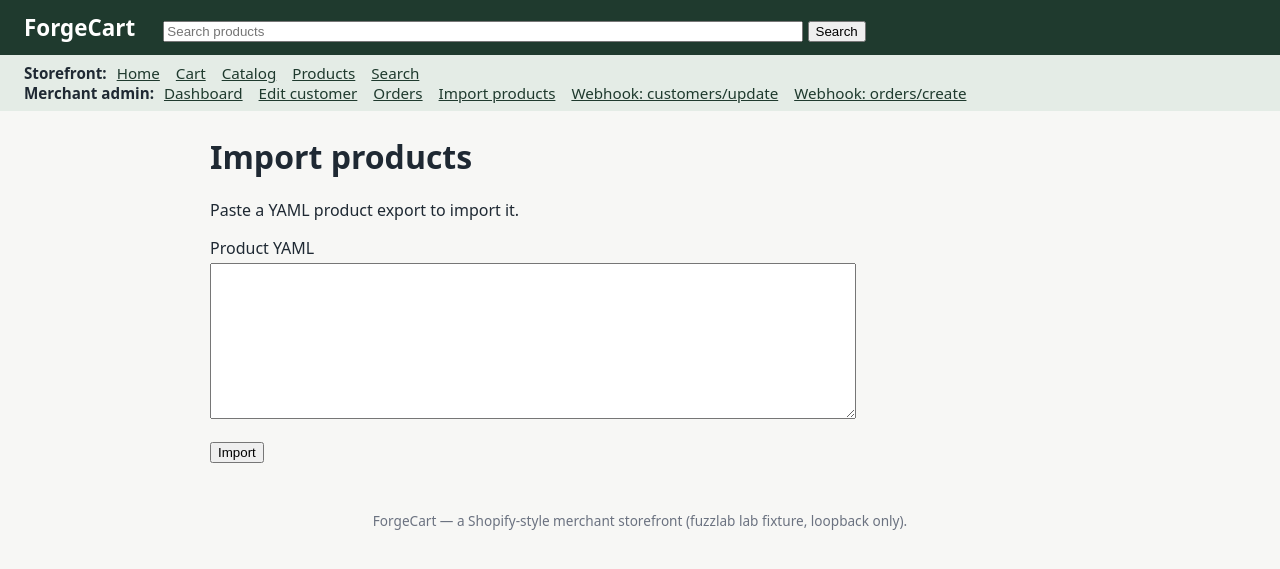
After one commit to alpuglisi/fuzzer, a Rails app: template fuzzlab/labgen/emitters/ruby_rails/stack/skeleton/app/views/admin/product_import_form.html.erb in a window 1280 px wide. The commit adds this page. Shown: the top 569 px of the page. Run offline with Rails 7, Linux system fonts and the light colour scheme; the template is opened without the code that fills it, so the values that code supplies are empty.

Commit message:
CC-LAB-0245 step 3+5: ForgeCart layout, HTML pages, catalog, forms and webhook client page
- The stock Rails layout is replaced by ForgeCart's: brand, header
  search box that never echoes q, two sorted nav groups, and inline CSS.
  There are no csrf_meta_tags, no external assets, and it is
  byte-identical across pages and twins.
- /, /products, /cart, /admin and /admin/orders are HTML pages.
- /catalog lists the illustrative /cell/* routes from Rails' own route
  table, linking only GET routes.
- The customer and import GET forms are plain, tokenless forms posting
  to themselves; the customer form exposes only user[bio]. Escaped
  result pages keep the verdict observable.
- The webhook console is one shared fetch() client page for both
  topics. It never embeds the secret, sends no Accept override, and
  parses JSON only inside a guard.

Co-Authored-By: Claude Opus 5.5 (1M context) <noreply@anthropic.com>
Claude-Session: https://claude.ai/code/session_01SrrzECYkKSAYXnFVSYsVjw

```diff
--- /dev/null
+++ b/fuzzlab/labgen/emitters/ruby_rails/stack/skeleton/app/views/admin/orders.html.erb
@@ -0,0 +1,3 @@
+<% content_for :title, "Orders - ForgeCart" %>
+<h1>Orders</h1>
+<p class="empty">No orders yet.</p>
--- /dev/null
+++ b/fuzzlab/labgen/emitters/ruby_rails/stack/skeleton/app/views/admin/product_import_form.html.erb
@@ -0,0 +1,8 @@
+<% content_for :title, "Import products - ForgeCart" %>
+<h1>Import products</h1>
+<p>Paste a YAML product export to import it.</p>
+<form method="post" action="/admin/products/import">
+  <label for="yaml_payload">Product YAML</label>
+  <textarea id="yaml_payload" name="yaml_payload" rows="10"></textarea>
+  <p><button type="submit">Import</button></p>
+</form>
--- a/fuzzlab/labgen/emitters/ruby_rails/stack/skeleton/app/views/layouts/application.html.erb
+++ b/fuzzlab/labgen/emitters/ruby_rails/stack/skeleton/app/views/layouts/application.html.erb
@@ -1,26 +1,61 @@
+<%# ForgeCart's one shared site layout (CC-LAB-0245, Browsable Labs Lane 5;
+    docs/LAB_BROWSABLE_APPS_PLAN.md design-contract point 2). Byte-identical
+    for every page and every twin: it reads no request data except the page's
+    own literal content_for(:title). Deliberately absent (plan R1/R3):
+    csrf_meta_tags (a per-request random token; forgery protection is skipped
+    globally), csp_meta_tag, and every external asset (inline CSS only; the
+    lab stays offline). The header search box never echoes `q`. %>
 <!DOCTYPE html>
-<html>
+<html lang="en">
   <head>
-    <title><%= content_for(:title) || "Fuzzlab App" %></title>
+    <meta charset="utf-8">
+    <title><%= content_for(:title) || "ForgeCart" %></title>
     <meta name="viewport" content="width=device-width,initial-scale=1">
-    <meta name="apple-mobile-web-app-capable" content="yes">
-    <meta name="application-name" content="Fuzzlab App">
-    <meta name="mobile-web-app-capable" content="yes">
-    <%= csrf_meta_tags %>
-    <%= csp_meta_tag %>
-
-    <%= yield :head %>
-
-    <%# Enable PWA manifest for installable apps (make sure to enable in config/routes.rb too!) %>
-    <%#= tag.link rel: "manifest", href: pwa_manifest_path(format: :json) %>
-
-    <link rel="icon" href="/icon.svg" type="image/svg+xml">
-
-    <%# Includes all stylesheet files in app/assets/stylesheets %>
-    <%= stylesheet_link_tag :app %>
+    <style>
+      body { margin: 0; font-family: system-ui, sans-serif; color: #1f2933; background: #f7f7f5; }
+      header { background: #1f3a2e; color: #fff; padding: 12px 24px; }
+      header a { color: #fff; }
+      .brand { font-size: 1.4em; font-weight: bold; text-decoration: none; margin-right: 24px; }
+      header form { display: inline; }
+      nav { background: #e4ece6; padding: 8px 24px; font-size: 0.95em; }
+      nav strong { margin-right: 6px; }
+      nav a { margin-right: 12px; color: #1f3a2e; }
+      main { max-width: 860px; margin: 24px auto; padding: 0 24px; }
+      footer { color: #6b7280; font-size: 0.85em; text-align: center; padding: 24px; }
+      label { display: block; margin: 12px 0 4px; }
+      textarea, input[type=text], input[type=search] { width: 100%; max-width: 640px; }
+      table { border-collapse: collapse; }
+      td, th { border: 1px solid #cbd5d0; padding: 4px 10px; text-align: left; }
+      .empty { color: #6b7280; }
+    </style>
   </head>
-
   <body>
-    <%= yield %>
+    <header>
+      <a class="brand" href="/">ForgeCart</a>
+      <form action="/search" method="get" role="search">
+        <input type="search" name="q" placeholder="Search products" aria-label="Search products">
+        <button type="submit">Search</button>
+      </form>
+    </header>
+    <nav>
+      <strong>Storefront:</strong>
+      <a href="/">Home</a>
+      <a href="/cart">Cart</a>
+      <a href="/catalog">Catalog</a>
+      <a href="/products">Products</a>
+      <a href="/search">Search</a>
+      <br>
+      <strong>Merchant admin:</strong>
+      <a href="/admin">Dashboard</a>
+      <a href="/admin/customers/update">Edit customer</a>
+      <a href="/admin/orders">Orders</a>
+      <a href="/admin/products/import">Import products</a>
+      <a href="/webhooks/customers/update">Webhook: customers/update</a>
+      <a href="/webhooks/orders/create">Webhook: orders/create</a>
+    </nav>
+    <main>
+<%= yield %>
+    </main>
+    <footer>ForgeCart &mdash; a Shopify-style merchant storefront (fuzzlab lab fixture, loopback only).</footer>
   </body>
 </html>
--- /dev/null
+++ b/fuzzlab/labgen/emitters/ruby_rails/stack/skeleton/app/views/storefront/cart.html.erb
@@ -0,0 +1,3 @@
+<% content_for :title, "Cart - ForgeCart" %>
+<h1>Your cart</h1>
+<p class="empty">Your cart is empty. <a href="/products">Continue shopping</a>.</p>
--- /dev/null
+++ b/fuzzlab/labgen/emitters/ruby_rails/stack/skeleton/app/views/storefront/products.html.erb
@@ -0,0 +1,4 @@
+<% content_for :title, "Products - ForgeCart" %>
+<h1>Products</h1>
+<p class="empty">No products yet. Use the search box above, or ask the
+merchant to <a href="/admin/products/import">import products</a>.</p>
```
Also changed, not shown: fuzzlab/labgen/emitters/ruby_rails/stack/skeleton/app/controllers/admin_controller.rb (+29 -12 lines), fuzzlab/labgen/emitters/ruby_rails/stack/skeleton/app/controllers/storefront_controller.rb (+35 -18 lines), fuzzlab/labgen/emitters/ruby_rails/stack/skeleton/app/controllers/webhooks_controller.rb (added, +18 -0 lines), fuzzlab/labgen/emitters/ruby_rails/stack/skeleton/app/views/admin/customer_form.html.erb (added, +7 -0 lines), fuzzlab/labgen/emitters/ruby_rails/stack/skeleton/app/views/admin/customer_updated.html.erb (added, +13 -0 lines), fuzzlab/labgen/emitters/ruby_rails/stack/skeleton/app/views/admin/dashboard.html.erb (added, +10 -0 lines), fuzzlab/labgen/emitters/ruby_rails/stack/skeleton/app/views/admin/product_import_result.html.erb (added, +11 -0 lines), fuzzlab/labgen/emitters/ruby_rails/stack/skeleton/app/views/storefront/catalog.html.erb (added, +18 -0 lines), fuzzlab/labgen/emitters/ruby_rails/stack/skeleton/app/views/storefront/home.html.erb (added, +21 -0 lines), fuzzlab/labgen/emitters/ruby_rails/stack/skeleton/app/views/webhooks/console.html.erb (added, +45 -0 lines).
